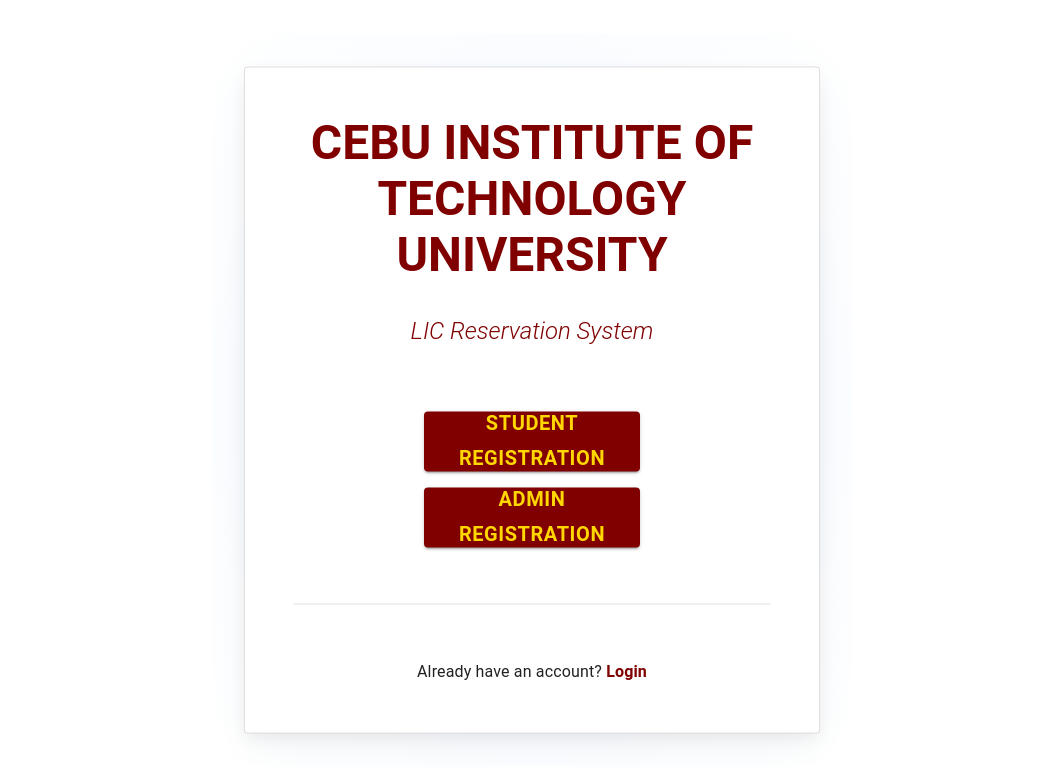
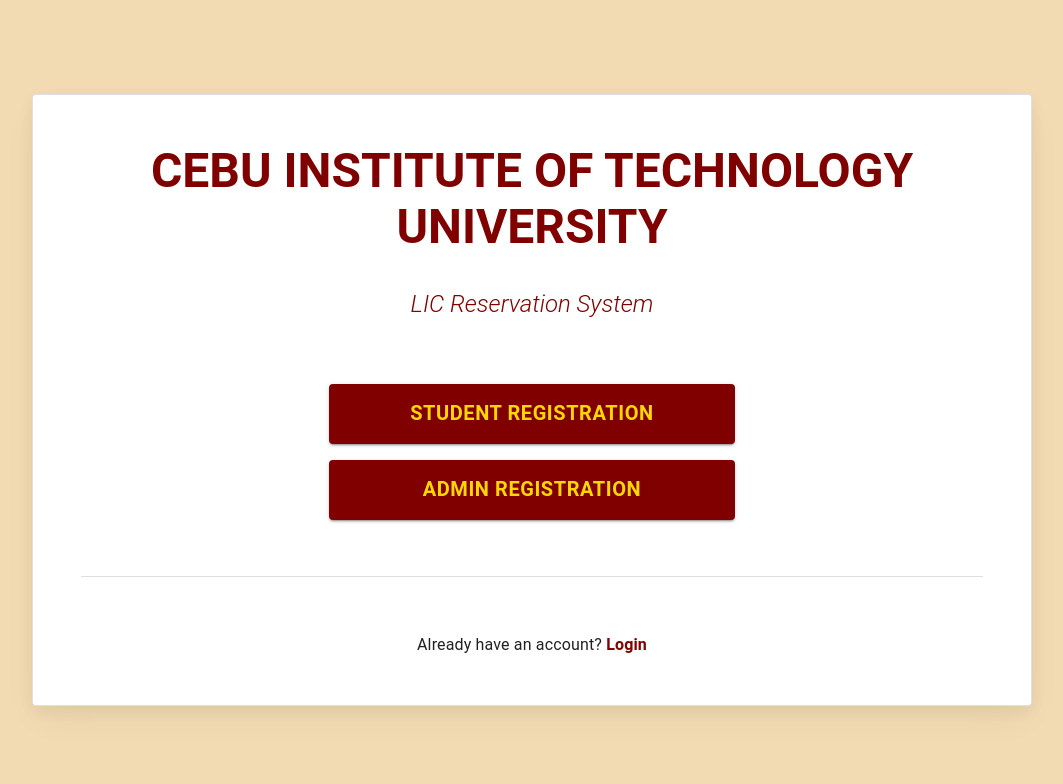
Before and after one commit to RonanJakeCPaquera/LICReservationSystem_FrontEnd, a React (Vite) app in the folder LICReservationSystem_FrontEnd/: page / in a window 1280 px wide. Shown: the top 784 px of the page, without its empty margins (108-1171 px from the left). Built offline with nearby package versions, Linux system fonts and the light colour scheme.

Commit message:
changes the background

```diff
--- a/LICReservationSystem_FrontEnd/src/pages/AdminRegister.jsx
+++ b/LICReservationSystem_FrontEnd/src/pages/AdminRegister.jsx
@@ -5,15 +5,19 @@
 
 const RegistrationContainer = styled(Stack)(({ theme }) => ({
   position: 'absolute',
-  top: '50%',
-  left: '50%',
-  transform: 'translate(-50%, -50%)',
+  top: 0,
+  left: 0,
+  width: '100vw',
+  height: '100vh',
   display: 'flex',
   justifyContent: 'center',
   alignItems: 'center',
   padding: theme.spacing(2),
+  backgroundColor: '#f2dbb2',
+  overflow: 'auto',
   [theme.breakpoints.up('sm')]: {
     padding: theme.spacing(4),
+    height: 'auto', // Allows flexibility for large content on bigger screens
   },
 }));
 
@@ -27,7 +31,8 @@
   gap: theme.spacing(2),
   margin: 'auto',
   boxShadow: theme.shadows[4],
-  marginTop: theme.spacing(40),
+  minHeight: '50vh',  // Allow the card to grow with the content
+  overflow: 'auto',   // Allow the card to be scrollable if needed
 }));
 
 const SectionCard = styled(Card)(({ theme }) => ({
--- a/LICReservationSystem_FrontEnd/src/pages/SignIn.jsx
+++ b/LICReservationSystem_FrontEnd/src/pages/SignIn.jsx
@@ -28,31 +28,14 @@
 }));
 
 const SignInContainer = styled(Stack)(({ theme }) => ({
-  position: 'absolute',
-  top: '50%', // Vertically center
-  left: '50%', // Horizontally center
-  transform: 'translate(-50%, -50%)', // Adjust for exact centering
+  width: '100vw',  // Full viewport width
+  height: '100vh', // Full viewport height
   display: 'flex',
-  justifyContent: 'center', // Center content vertically in the container
-  alignItems: 'center', // Center content horizontally
+  justifyContent: 'center', // Center content vertically
+  alignItems: 'center',     // Center content horizontally
   padding: theme.spacing(2),
-  [theme.breakpoints.up('sm')]: {
-    padding: theme.spacing(4),
-  },
-  '&::before': {
-    content: '""',
-    display: 'block',
-    position: 'absolute',
-    zIndex: -1,
-    inset: 0,
-    backgroundImage:
-      'radial-gradient(ellipse at 50% 50%, hsl(210, 100%, 97%), hsl(0, 0%, 100%))',
-    backgroundRepeat: 'no-repeat',
-    ...theme.applyStyles('dark', {
-      backgroundImage:
-        'radial-gradient(at 50% 50%, hsla(210, 100%, 16%, 0.5), hsl(220, 30%, 5%))',
-    }),
-  },
+  position: 'relative',
+  backgroundColor: '#f2dbb2',
 }));
 
 export default function SignIn() {
--- a/LICReservationSystem_FrontEnd/src/pages/StudentRegister.jsx
+++ b/LICReservationSystem_FrontEnd/src/pages/StudentRegister.jsx
@@ -5,15 +5,19 @@
 
 const RegistrationContainer = styled(Stack)(({ theme }) => ({
   position: 'absolute',
-  top: '50%',
-  left: '50%',
-  transform: 'translate(-50%, -50%)',
+  top: 0,
+  left: 0,
+  width: '100vw',
+  height: '100vh',
   display: 'flex',
   justifyContent: 'center',
   alignItems: 'center',
   padding: theme.spacing(2),
+  backgroundColor: '#f2dbb2',
+  overflow: 'auto',
   [theme.breakpoints.up('sm')]: {
     padding: theme.spacing(4),
+    height: 'auto', // Allows flexibility for large content on bigger screens
   },
 }));
 
@@ -27,7 +31,8 @@
   gap: theme.spacing(2),
   margin: 'auto',
   boxShadow: theme.shadows[4],
-  marginTop: theme.spacing(60), // Add marginTop to create space above the card
+  minHeight: '50vh',  // Allow the card to grow with the content
+  overflow: 'auto',   // Allow the card to be scrollable if needed
 }));
 
 const SectionCard = styled(Card)(({ theme }) => ({
```
